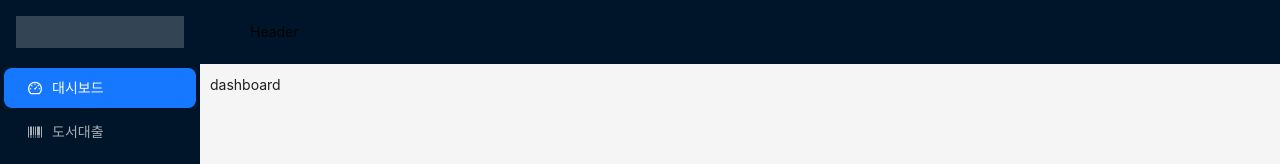
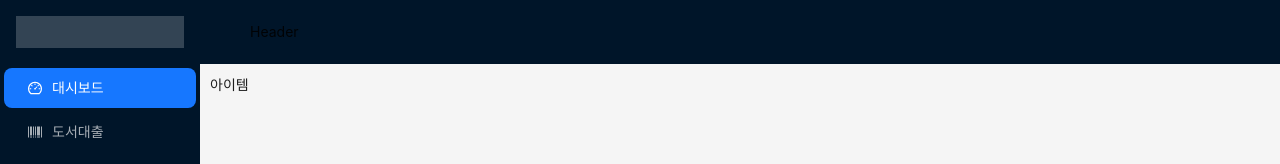
Before and after one commit to seoseonyu/library-system-front, a React (Vite) app: page /user/dashboard in a window 1280 px wide. Shown: the top 164 px of the page. Built offline with nearby package versions, Linux system fonts and the light colour scheme.

Commit message:
페이지 Navigate 수정

```diff
--- a/src/pages/user/dashboard.page.tsx
+++ b/src/pages/user/dashboard.page.tsx
@@ -1,6 +1,10 @@
+import {Outlet} from "react-router-dom";
+
 const UserDashboard = () => {
   return (
-    <>dashboard</>
+    <div>
+      아이템
+    </div>
   )
 };
 export default UserDashboard
--- a/src/routes/user.route.tsx
+++ b/src/routes/user.route.tsx
@@ -5,7 +5,7 @@ import {
 } from "@ant-design/icons";
 import { Layout, Menu, MenuProps, Space } from "antd";
 import { Key, ReactNode, useState } from "react";
-import { Outlet } from "react-router-dom";
+import {Outlet, useNavigate} from "react-router-dom";
 
 const { Header, Footer, Sider, Content } = Layout;
 
@@ -35,9 +35,9 @@ const items: MenuItem[] = [
 
 const UserRoute = () => {
   const [collapsed, setCollapsed] = useState(false);
-
+  const navigate = useNavigate();
   const onClickMenuHandler: MenuProps["onClick"] = (info) => {
-    window.history.pushState({}, "", `${info.key}`);
+    navigate(`/user/${info.key}`);
   };
 
   return (
```
